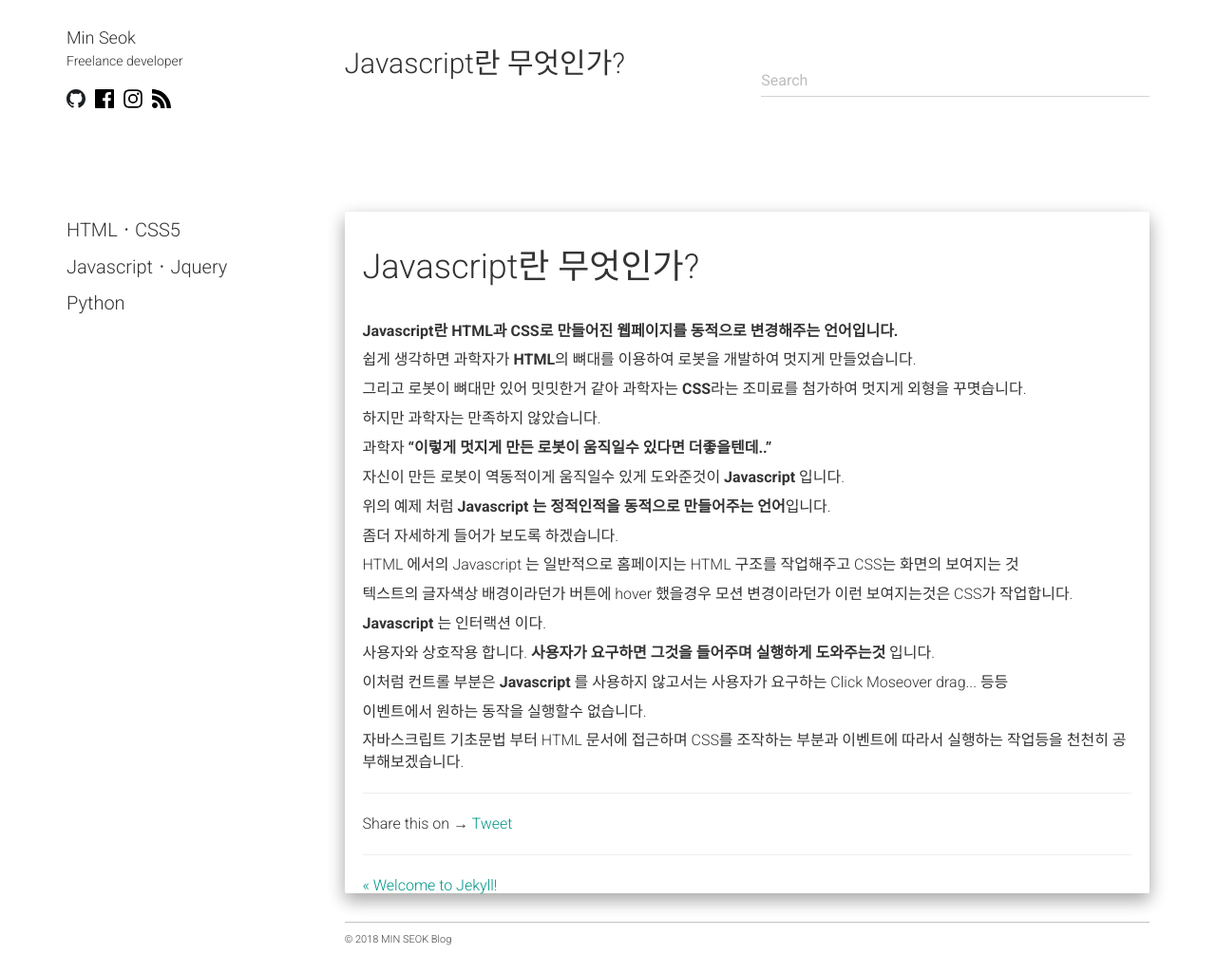
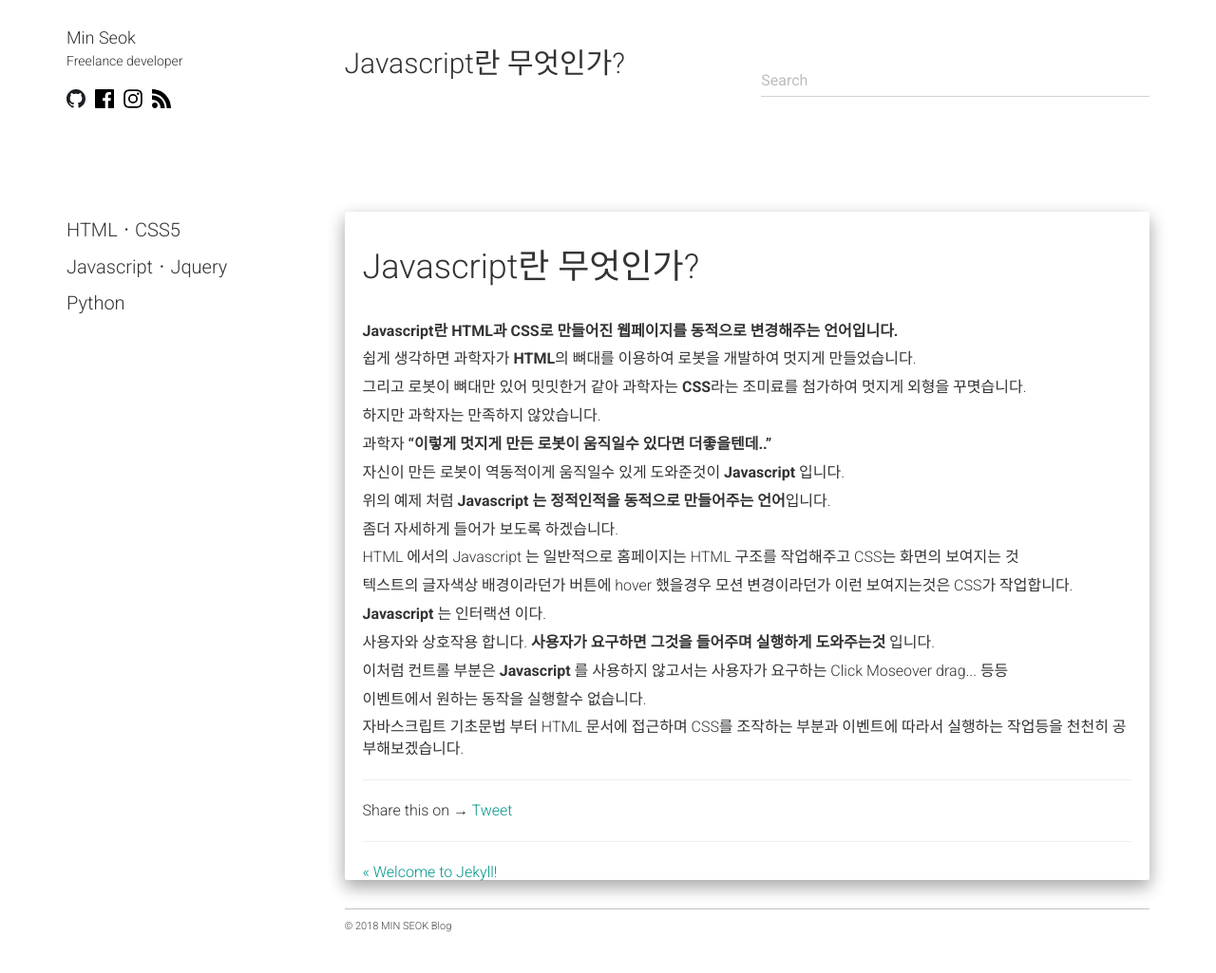
Before and after one commit to alalstjr/promote.github.io, a Jekyll site: the page built from _posts/2018-08-21-Javascript란 무엇인가?.md, in a window 1280 px wide. Shown: the whole page at 95% size. Built offline with Jekyll 4.4.1, drawn with Linux system fonts in a browser that asks for light colours; nearby versions of some CDN libraries; our own code applies the rules of GitHub Pages for plain Markdown files; comment, search, counter and statistics services are not loaded.

Commit message:
Update post.css

```diff
--- a/static/css/post.css
+++ b/static/css/post.css
@@ -1,5 +1,5 @@
 .post .title {margin-bottom:36px;font-size:36px;}
-.post p {margin-bottom:8px;}
+.post p {margin-bottom:7px;}
 
 @media all and (max-width:480px){
   .post .title {font-size:26px;}
```
